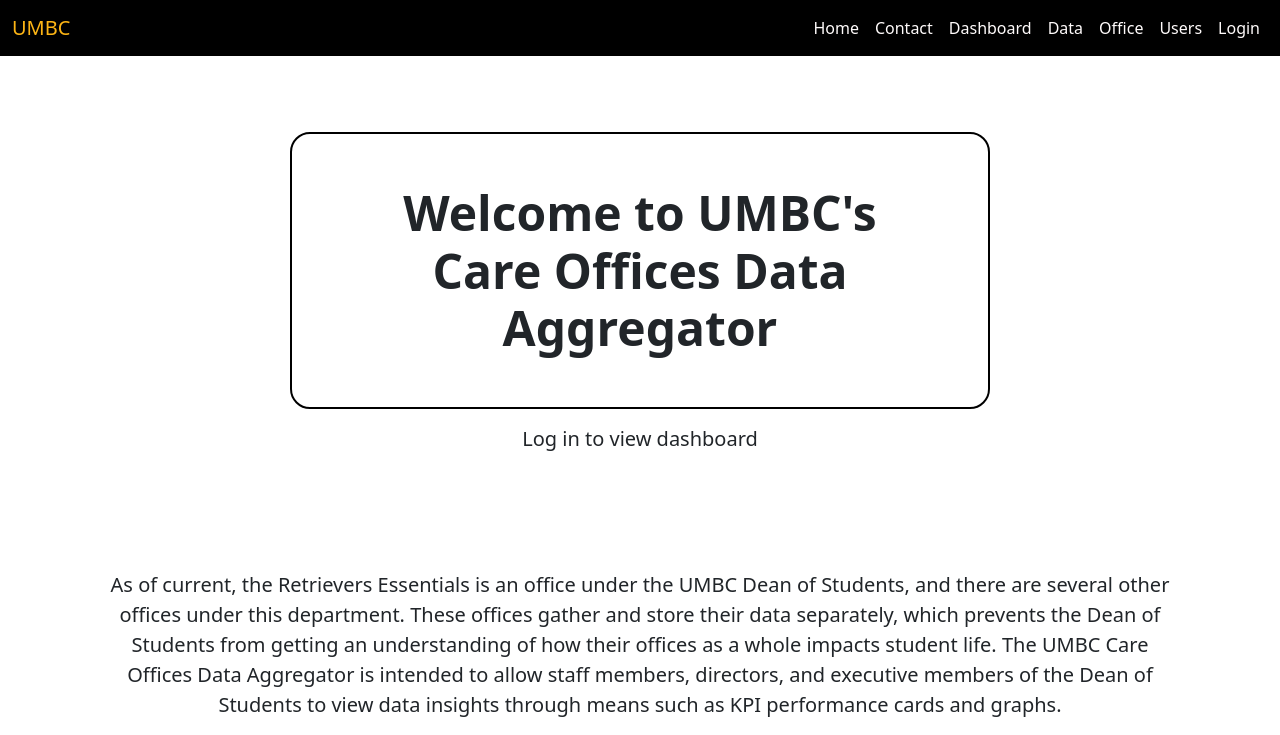
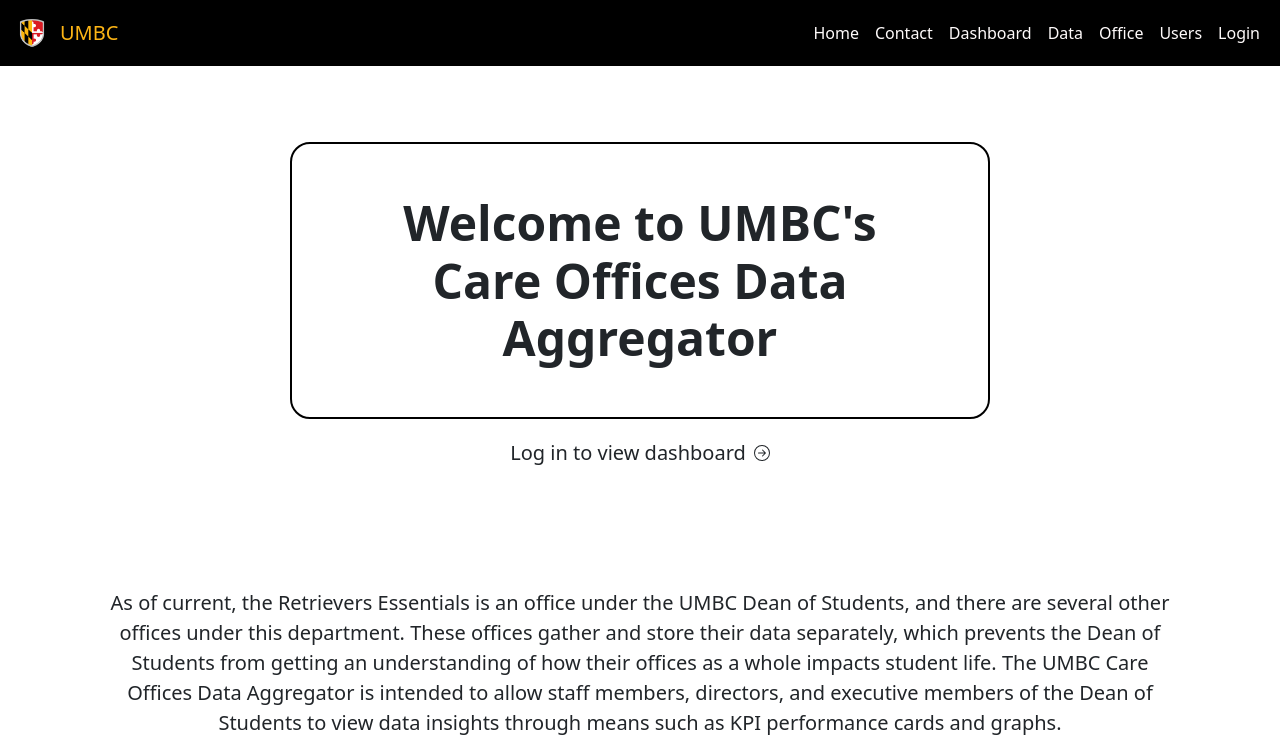
Before and after one commit to Colin-Lord/UMBCCareAggregator, a Django app: page / in a window 1280 px wide. Shown: the top 735 px of the page. Run offline with Django 5.2, Linux system fonts and the light colour scheme.

Commit message:
created image folder, made minor fixes to homescreen

```diff
--- a/aggregator/static/aggregator/style.css
+++ b/aggregator/static/aggregator/style.css
@@ -15,7 +15,9 @@
 }
 
 /* Website name */
-.navbar-brand {
+.navbar-brand,
+.navbar-brand:hover,
+.navbar-brand:focus {
     color: var(--gold);
 }
 
@@ -114,6 +116,23 @@
 .login-message {
     margin-top: 15px;
     font-size: clamp(14px, 2vw, 20px);
+}
+
+/* Project description */
+.login-link {
+    display: inline-flex;
+    align-items: center;
+    padding: 4px 8px;
+    border-radius: 6px;
+    color: inherit;
+    text-decoration: none;
+}
+
+.login-link:hover,
+.login-link:focus-visible {
+    color: var(--black);
+    background-color: var(--gold);
+    text-decoration: underline;
 }
 
 /* Project description */
--- a/aggregator/templates/aggregator/base.html
+++ b/aggregator/templates/aggregator/base.html
@@ -21,7 +21,10 @@
         <div class="container-fluid">
 
             <!-- Website Name (Left) -->
-            <a class="navbar-brand" href="{% url 'home' %}">UMBC</a>
+            <a class="navbar-brand d-flex align-items-center gap-2" href="{% url 'home' %}">
+                <img src="{% static 'aggregator/images/umbc_crest.png' %}" alt="" height="40">
+                <span>UMBC</span>
+            </a>
 
             <!-- Mobile Menu Button -->
             <button class="navbar-toggler" type="button"
--- a/aggregator/templates/aggregator/home.html
+++ b/aggregator/templates/aggregator/home.html
@@ -11,7 +11,14 @@
     </div>
 
     <!-- Login Message -->
-    <p class="login-message">Log in to view dashboard</p>
+    <p class="login-message">
+        <a href="{% url 'login' %}" class="login-link">
+        Log in to view dashboard
+        <svg xmlns="http://www.w3.org/2000/svg" width="16" height="16" fill="currentColor" class="bi bi-arrow-right-circle ms-2" viewBox="0 0 16 16" aria-hidden="true" focusable="false">
+            <path fill-rule="evenodd" d="M1 8a7 7 0 1 0 14 0A7 7 0 0 0 1 8m15 0A8 8 0 1 1 0 8a8 8 0 0 1 16 0M4.5 7.5a.5.5 0 0 0 0 1h5.793l-2.147 2.146a.5.5 0 0 0 .708.708l3-3a.5.5 0 0 0 0-.708l-3-3a.5.5 0 1 0-.708.708L10.293 7.5z"/>
+        </svg>
+        </a>
+    </p>
 
     <!-- Project Description -->
     <p class="project-description">
```
Also changed, not shown: aggregator/static/aggregator/images/umbc_crest.png (added).
